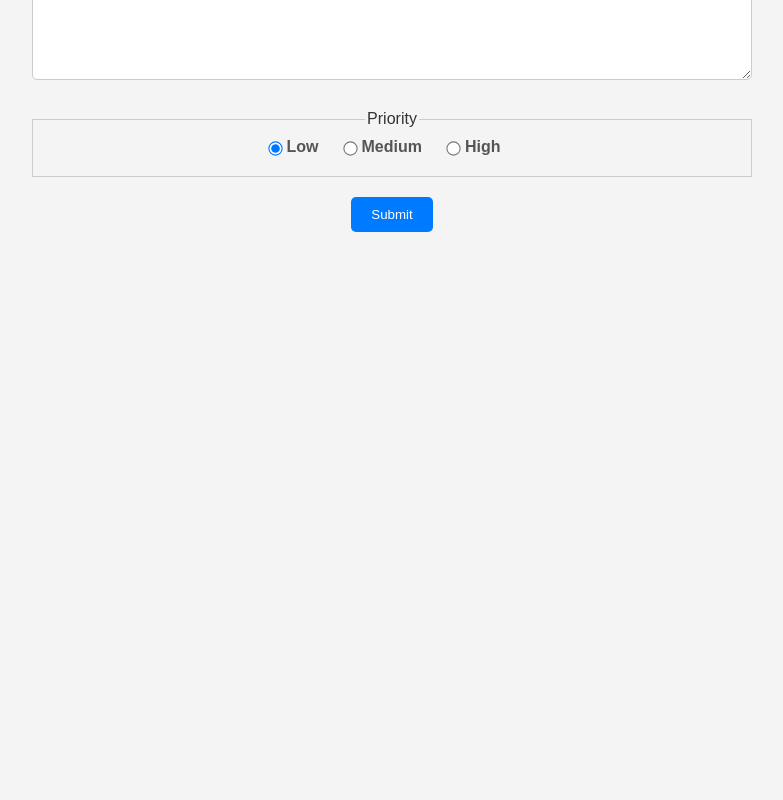
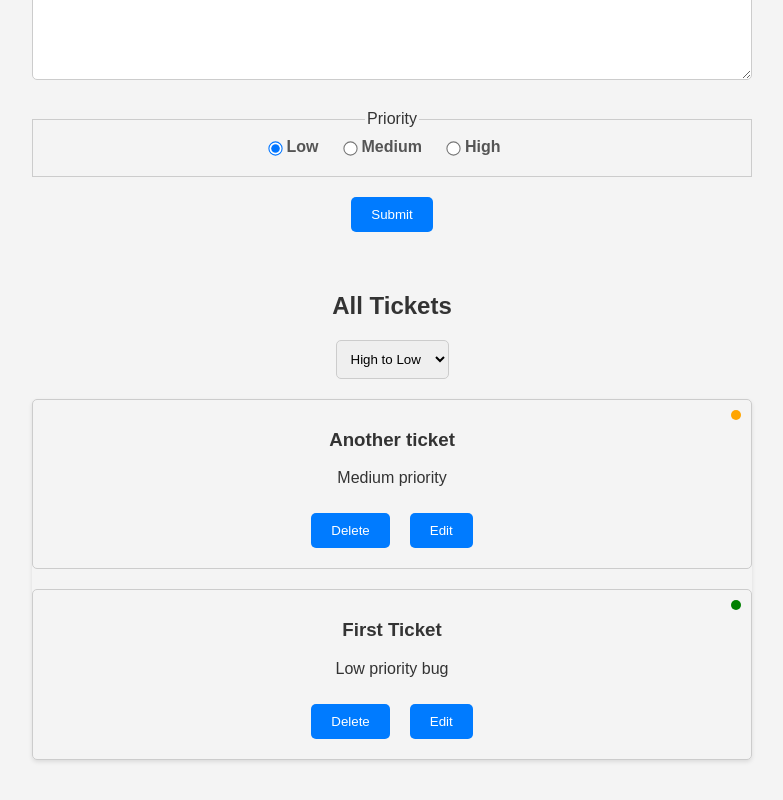
Before and after one commit to chrisjsherm/Bug-Blaster, a React (Create React App) app: page / in a window 1280 px wide. Shown: the part 376-1176 px from the top of the page, without its empty margins (248-1031 px from the left). Before the commit the page ends 800 px from the top, so only its background shows below. Built offline with nearby package versions, Linux system fonts and the light colour scheme.

Commit message:
feature/App.js: Sort by priority

```diff
--- a/src/App.js
+++ b/src/App.js
@@ -2,16 +2,36 @@ import "./App.css";
 import "./styles.css";
 import { useReducer } from "react";
 import TicketForm from "./components/TicketForm";
-import ticketReducer from "./reducers/ticketReducer";
+import ticketReducer, {
+  actionSetSortPreference,
+} from "./reducers/ticketReducer";
 import TicketList from "./components/TicketList";
+import { sortTickets } from "./utilities/sortingUtilities";
+import { sortOptions } from "./data-model/sortOptions";
 
 function App() {
+  const defaultSortOrder = sortOptions[0].id;
   const initialState = {
-    tickets: [],
+    tickets: [
+      {
+        id: Math.random(),
+        title: "First Ticket",
+        description: "Low priority bug",
+        priority: "1",
+      },
+      {
+        id: Math.random(),
+        title: "Another ticket",
+        description: "Medium priority",
+        priority: "2",
+      },
+    ],
     editingTicket: null,
+    sortPreference: defaultSortOrder,
   };
 
   const [state, dispatch] = useReducer(ticketReducer, initialState);
+  const sortedTickets = sortTickets(state.tickets, state.sortPreference);
 
   return (
     <div className="App">
@@ -26,9 +46,26 @@ function App() {
         {state.tickets.length > 0 && (
           <div className="results">
             <h2>All Tickets</h2>
+            <select
+              value={defaultSortOrder}
+              onChange={(e) =>
+                dispatch({
+                  type: actionSetSortPreference,
+                  payload: e.target.value,
+                })
+              }
+            >
+              {sortOptions.map(({ id, label }) => {
+                return (
+                  <option value={id} key={id}>
+                    {label}
+                  </option>
+                );
+              })}
+            </select>
 
             <TicketList
-              tickets={state.tickets}
+              tickets={sortedTickets}
               dispatch={dispatch}
             ></TicketList>
           </div>
--- /dev/null
+++ b/src/data-model/sortOptions.js
@@ -0,0 +1,11 @@
+/**
+ * @typedef {Object} SortOption
+ * @property {number} id - Unique identifier for the sort option.
+ * @property {string} label - Display label for the sort option.
+ */
+
+/** @type {SortOption[]} */
+export const sortOptions = [
+  { id: "0", label: "High to Low" },
+  { id: "1", label: "Low to High" },
+];
--- a/src/reducers/ticketReducer.js
+++ b/src/reducers/ticketReducer.js
@@ -3,6 +3,7 @@ export const actionUpdateTicket = "UPDATE_TICKET";
 export const actionDeleteTicket = "DELETE_TICKET";
 export const actionSetEditingTicket = "SELECT_TICKET_TO_EDIT";
 export const actionClearEditingTicket = "CLEAR_TICKET_TO_EDIT";
+export const actionSetSortPreference = "SET_SORT_PREFERENCE";
 
 export default function ticketReducer(state, action) {
   switch (action.type) {
@@ -54,6 +55,12 @@ export default function ticketReducer(state, action) {
         editingTicket: null,
       };
 
+    case actionSetSortPreference:
+      return {
+        ...state,
+        sortPreference: action.payload,
+      };
+
     default:
       return state;
   }
--- /dev/null
+++ b/src/utilities/sortingUtilities.js
@@ -0,0 +1,17 @@
+export const sortTickets = (tickets, preference) => {
+  console.log("Running sorting utility");
+  switch (preference) {
+    case "0":
+      return [...tickets].sort((a, b) => {
+        return b.priority.localeCompare(a.priority);
+      });
+
+    case "1":
+      return [...tickets].sort((a, b) => {
+        return a.priority.localeCompare(b.priority);
+      });
+
+    default:
+      return tickets;
+  }
+};
```
